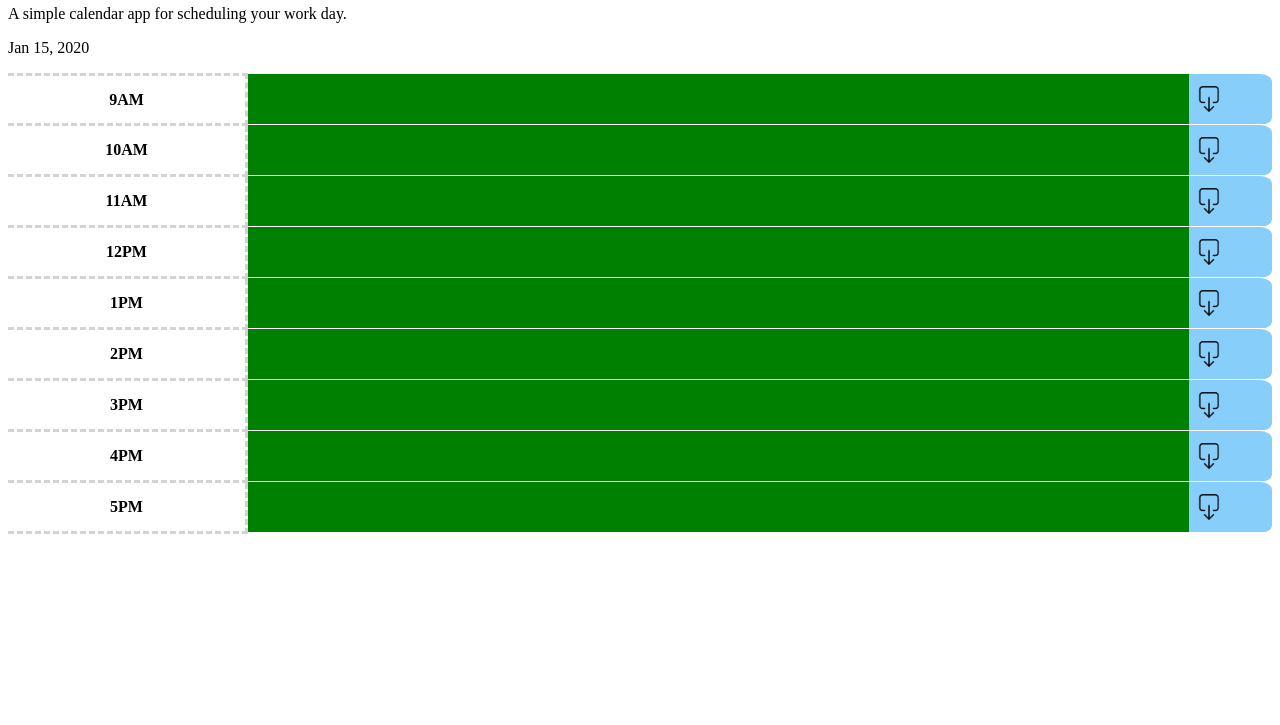
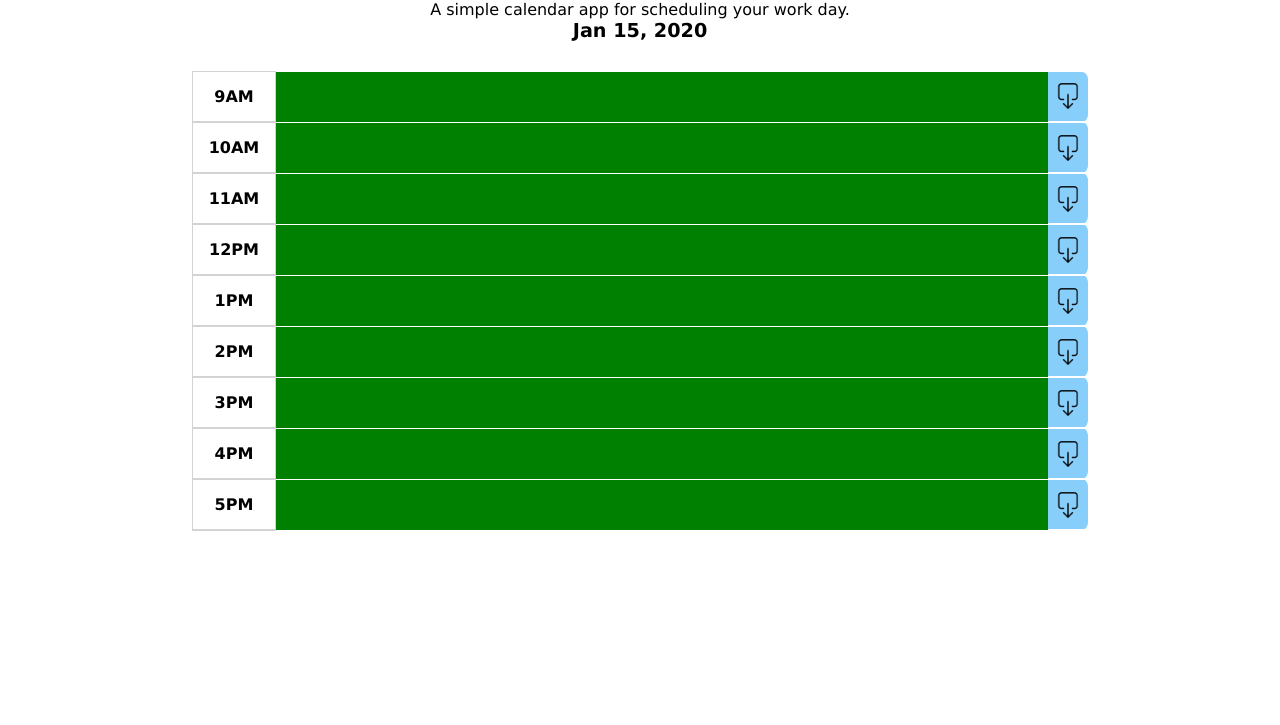
Before and after one commit to macheson/day-planner, a plain HTML site: page index.html in a window 1280 px wide. Shown: the part 75-800 px from the top of the page. Drawn offline with nearby package versions, Linux system fonts and the light colour scheme.

Commit message:
made minor fixes to styling

```diff
--- a/assets/script.js
+++ b/assets/script.js
@@ -22,9 +22,13 @@ for (let i = 0; i < arrHours.length; i++) {
     }
     else if (currentHour == parseInt(divVal)) {
         $("#task-"+arrHours[i]).css("background-color", "red");
+        $(".task"+arrHours[i]).addClass('focus');
+        $(".btn-"+ arrHours[i]).addClass('click-enabled');
     }
     else if (currentHour < parseInt(divVal)) {
         $("#task-"+arrHours[i]).css("background-color", "green");
+        $(".task"+arrHours[i]).addClass('focus');
+        $(".btn-"+ arrHours[i]).addClass('click-enabled');
     }
 }
 
@@ -70,6 +74,7 @@ function populateExistingTask () {
 function addTask (hourVal, taskVal){
     tasks[hourVal] = taskVal;
     localStorage.setItem('hourlyTasks', JSON.stringify(tasks));
+    alert("Your task has been saved!");
 }
 
 getStoredDate();
--- a/assets/style.css
+++ b/assets/style.css
@@ -1,3 +1,24 @@
+body {
+    margin-left: 15%;
+    margin-right:15%;
+    font-family: 'Lucida Sans', 'Lucida Sans Regular', 'Lucida Grande', 'Lucida Sans Unicode', Geneva, Verdana, sans-serif;
+}
+
+header {
+    text-align: center;
+}
+
+h1, p {
+    margin-bottom: 0;
+}
+
+#date {
+    font-weight: bold;
+    margin-top: 0;
+    margin-bottom: 1.5em;
+    font-size: 1.2em;
+}
+
 textarea {
     border: 3px solid transparent;
     font-size: 1em;
@@ -7,9 +28,11 @@ textarea {
     padding: 0;
     background-color: transparent;
     width:100%;
+    height: 100%;
+    text-indent: 1%;
 }
 
-textarea:focus {
+.focus:focus {
     border: 3px solid white;
 }
 
@@ -25,17 +48,23 @@ td {
 }
 
 th {
-    border-color: lightgray;
-    border-style: dashed;
-    border-left: 0px;
+    border: 1px solid lightgray;
+    border-bottom: 2px solid lightgray;
+    width: 5em;
 }
 
 .btn {
     background-color: lightskyblue;
     border-bottom-right-radius: 15%;
     border-top-right-radius: 15%;
-    border-bottom: .3px solid white;
-    max-width:16px;
+    border-bottom: 2px solid white;
+    width: 2.5em;
+}
+
+.click-enabled:active {
+    border-bottom-right-radius: 15%;
+    border-top-right-radius: 15%;
+    border: 2px solid rgb(120, 197, 245);
 }
 
 button {
@@ -45,15 +74,16 @@ button {
     display: flex;
     align-items: center;
     justify-content: center;
+    outline: none;
 }
 
 img {
-    height: 3em;
-    width: 3em;
+    max-height: 3em;
+    max-width: 3em;
 }
 
 tr {
-    border-bottom: .3px solid white;
+    border-bottom: 1px solid white;
 }
 
 .tsk {
@@ -62,3 +92,21 @@ tr {
     justify-content: center;
     align-items: center;
 }
+
+/*MOBILE ADJUSTMENTS*/
+
+@media (max-width: 576px) {
+
+    body{
+        margin-left: 5%;
+        margin-right: 5%;
+    }
+
+    h1 {
+        font-size: 1.5em;
+    }
+
+    p {
+        font-size: .75em;
+    }
+}
--- a/index.html
+++ b/index.html
@@ -20,50 +20,50 @@
     <table class="table">
         <tbody>
             <tr id="row-9" class="time-Container" data-hour="9">
-                <th scope="row">9AM</th>
+                <th scope="row" class="hour">9AM</th>
                 <td id="task-9" class="tsk" data-hour="9"><textarea class="task9" name="task" rows="3"></textarea></td>
-                <td class="btn"><button class="submitBtn" data-button="9"><img src="assets/images/save.png"/></button></td>
+                <td class="btn btn-9"><button class="submitBtn" data-button="9"><img src="assets/images/save.png"/></button></td>
             </tr>
             <tr id="row-10" class="time-Container" data-hour="10">
-                <th scope="row">10AM</th>
+                <th scope="row" class="hour">10AM</th>
                 <td id="task-10" class="tsk" data-hour="10"><textarea class="task10" name="task" rows="3"></textarea></td>
-                <td class="btn"><button class="submitBtn" data-button="10"><img src="assets/images/save.png"/></button></td>
+                <td class="btn btn-10"><button class="submitBtn" data-button="10"><img src="assets/images/save.png"/></button></td>
             </tr>
             <tr id="row-11"class="time-Container" data-hour="11">
                 <th scope="row">11AM</th>
                 <td id="task-11" class="tsk" data-hour="11"><textarea class="task11" name="task" rows="3"></textarea></td>
-                <td class="btn"><button class="submitBtn" data-button="11"><img src="assets/images/save.png"/></button></td>
+                <td class="btn btn-11"><button class="submitBtn" data-button="11"><img src="assets/images/save.png"/></button></td>
             </tr>
             <tr id="row-12"class="time-Container" data-hour="12">
                 <th scope="row">12PM</th>
                 <td id="task-12" class="tsk" data-hour="12"><textarea class="task12" name="task" rows="3"></textarea></td>
-                <td class="btn"><button class="submitBtn" data-button="12"><img src="assets/images/save.png"/></button></td>
+                <td class="btn btn-12"><button class="submitBtn" data-button="12"><img src="assets/images/save.png"/></button></td>
             </tr>
             <tr id="row-13"class="time-Container" data-hour="13">
                 <th scope="row">1PM</th>
                 <td id="task-13" class="tsk" data-hour="13"><textarea class="task13" name="task" rows="3"></textarea></td>
-                <td class="btn"><button class="submitBtn" data-button="13"><img src="assets/images/save.png"/></button></td>
+                <td class="btn  btn-13"><button class="submitBtn" data-button="13"><img src="assets/images/save.png"/></button></td>
             </tr>
             <tr id="row-14"class="time-Container" data-hour="14">
                 <th scope="row">2PM</th>
                 <td id="task-14" class="tsk" data-hour="14"><textarea class="task14" name="task" rows="3"></textarea></td>
-                <td class="btn"><button class="submitBtn" data-button="14"><img src="assets/images/save.png"/></button></td>
+                <td class="btn  btn-14"><button class="submitBtn" data-button="14"><img src="assets/images/save.png"/></button></td>
             </tr>
             <tr id="row-15"class="time-Container" data-hour="15">
                 <th scope="row">3PM</th>
                 <td id="task-15" class="tsk" data-hour="15"><textarea class="task15" name="task" rows="3"></textarea></td>
-                <td class="btn"><button class="submitBtn" data-button="15"><img src="assets/images/save.png"/></button></td>
+                <td class="btn  btn-15"><button class="submitBtn" data-button="15"><img src="assets/images/save.png"/></button></td>
             </tr>
             <tr id="row-16"class="time-Container" data-hour="16">
                 <th scope="row">4PM</th>
                 <td id="task-16" class="tsk" data-hour="16" ><textarea class="task16"name="task" rows="3"></textarea></td>
-                <td class="btn"><button class="submitBtn" data-button="16"><img src="assets/images/save.png"/></button></td>
+                <td class="btn  btn-16"><button class="submitBtn" data-button="16"><img src="assets/images/save.png"/></button></td>
                 <!-- <td><button class="submitBtn" data-button="16">Clear</button></td> -->
             </tr>
             <tr id="row-17"class="time-Container" data-hour="17">
                 <th scope="row">5PM</th>
                 <td id="task-17" class="tsk" data-hour="17"><textarea class="task17" name="task" rows="3"></textarea></td>
-                <td class="btn"><button class="submitBtn" data-button="17"><img src="assets/images/save.png"/></button></td>
+                <td class="btn  btn-17"><button class="submitBtn" data-button="17"><img src="assets/images/save.png"/></button></td>
             </tr>
         </tbody>
     </table>
```
